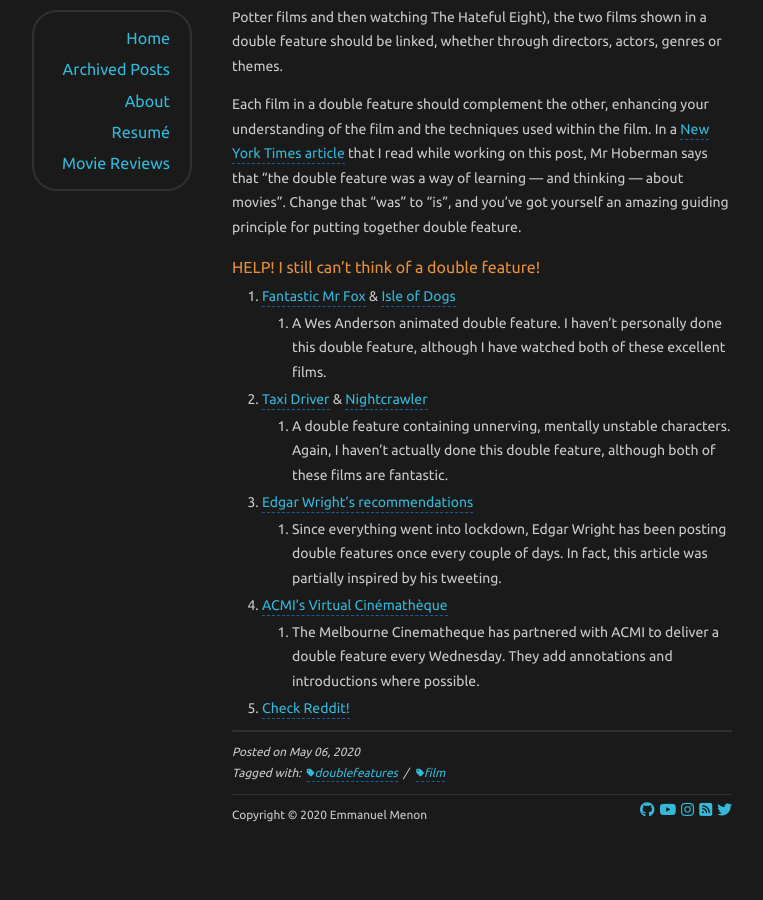
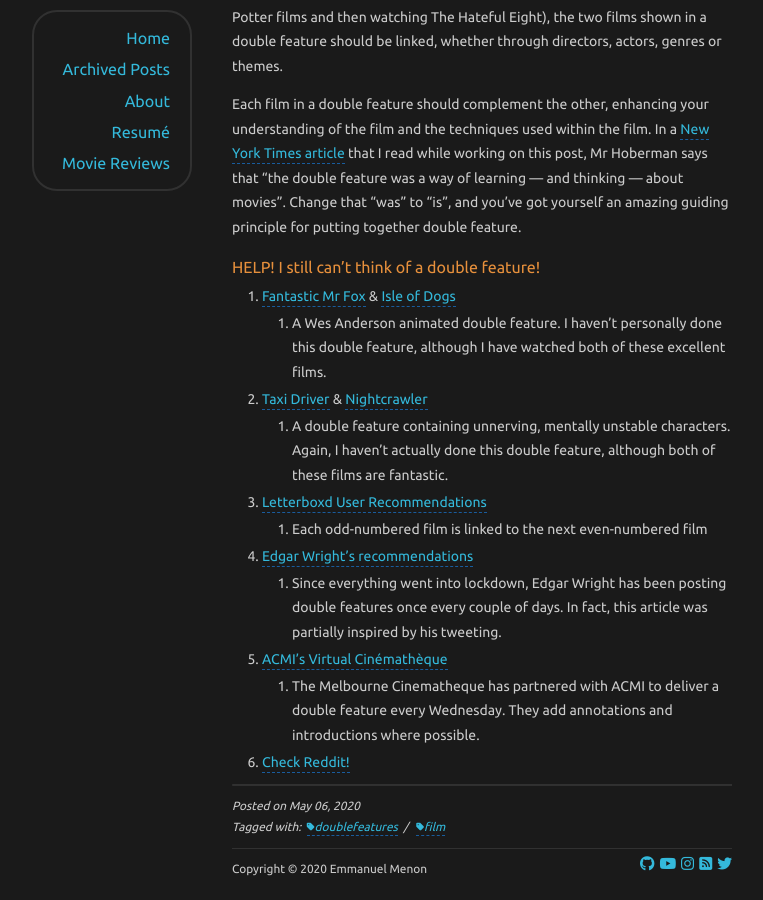
Before and after one commit to emmanuelmenon/emmanuelmenon.github.io, a Jekyll site: the page built from _posts/2020-05-06-double-features-a-guide.md, in a window 1280 px wide and 900 px high, scrolled down 1960 px. Shown: the whole window, without its empty margins (158-921 px from the left). Built offline with Jekyll 4.4.1, drawn with Linux system fonts in a browser that asks for light colours; nearby versions of some CDN libraries; before the commit the page ends 2806 px from its top, so only the background shows below that.

Commit message:
add another double feature recommendation

```diff
--- a/_posts/2020-05-06-double-features-a-guide.md
+++ b/_posts/2020-05-06-double-features-a-guide.md
@@ -49,8 +49,10 @@
     - A Wes Anderson animated double feature. I haven't personally done this double feature, although I have watched both of these excellent films.
 - [Taxi Driver](https://www.justwatch.com/us/movie/taxi-driver) & [Nightcrawler](https://www.justwatch.com/us/movie/nightcrawler)
     - A double feature containing unnerving, mentally unstable characters. Again, I haven't actually done this double feature, although both of these films are fantastic.
+- [Letterboxd User Recommendations](https://letterboxd.com/search/Double+Features/)
+    - Each odd-numbered film is linked to the next even-numbered film
 - [Edgar Wright's recommendations](https://twitter.com/search?q=Double%20bill%20for%20the%20day%3A%20(from%3Aedgarwright)&f=live)
     - Since everything went into lockdown, Edgar Wright has been posting double features once every couple of days. In fact, this article was partially inspired by his tweeting.
 - [ACMI's Virtual Cinémathèque](https://www.acmi.net.au/events/melbourne-cinematheque/)
     - The Melbourne Cinematheque has partnered with ACMI to deliver a double feature every Wednesday. They add annotations and introductions where possible.
-- <a href="https://www.reddit.com/search/?q=Double%20Features%20(subreddit%3Atruefilm%20OR%20subreddit%3Amovies">Check Reddit!</a>
+- <a href="https://www.reddit.com/search/?q=Double%20Features%20(subreddit%3Atruefilm%20OR%20subreddit%3Amovies)">Check Reddit!</a>
```
